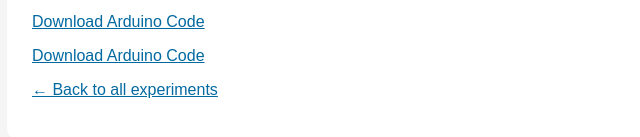
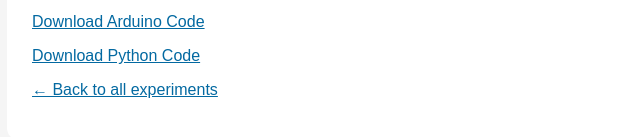
Before and after one commit to psjadhav009/animal, a plain HTML site: page IoT/index.html in a window 1280 px wide. Shown: the part 573-710 px from the top of the page, 208-848 px from the left. Drawn offline with Linux system fonts and the light colour scheme.

Commit message:
Update download link description for Animal.py

```diff
--- a/IoT/index.html
+++ b/IoT/index.html
@@ -69,7 +69,7 @@
     </p>
 
     <p>
-        <a href="Animal.py" download>Download Arduino Code</a>
+        <a href="Animal.py" download>Download Python Code</a>
     </p>
 
     <p>
```
